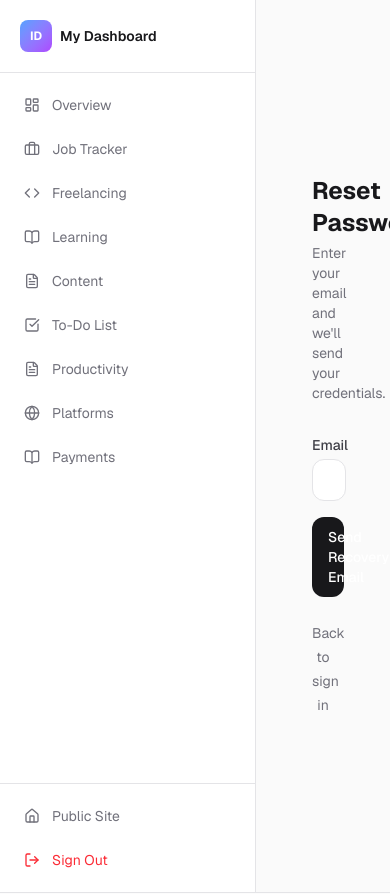
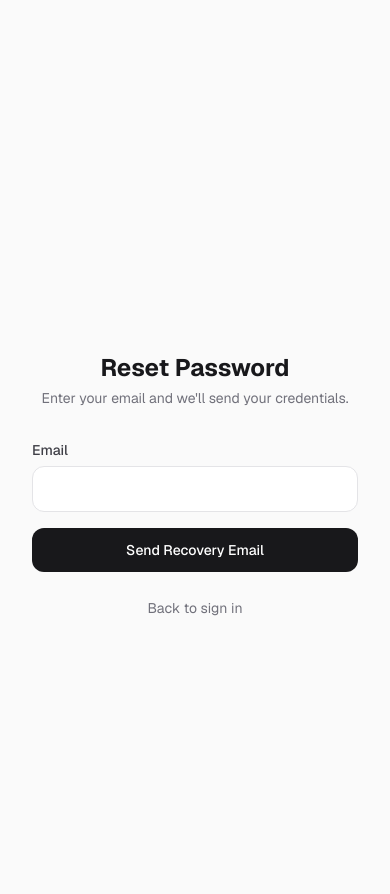
Before and after one commit to DarAshfaqDev/MyWebsite, a Next.js app: page /dashboard/login/forgot-password in a window 390 px wide. Shown: the top 894 px of the page. Built offline with nearby package versions, Linux system fonts and the light colour scheme.

Commit message:
fix: mobile responsive dashboard - hamburger sidebar, login/forgot-password mobile padding

```diff
--- a/src/app/dashboard/layout.tsx
+++ b/src/app/dashboard/layout.tsx
@@ -8,8 +8,8 @@ export default function DashboardLayout({
   return (
     <div className="flex min-h-screen">
       <DashboardSidebar />
-      <main className="flex-1 bg-zinc-50 dark:bg-zinc-950 overflow-auto">
-        <div className="p-6 lg:p-8 max-w-6xl">
+      <main className="flex-1 bg-zinc-50 dark:bg-zinc-950 overflow-auto min-w-0">
+        <div className="p-4 sm:p-6 lg:p-8 pt-16 sm:pt-6 lg:pt-8 max-w-6xl">
           {children}
         </div>
       </main>
--- a/src/app/dashboard/login/forgot-password/page.tsx
+++ b/src/app/dashboard/login/forgot-password/page.tsx
@@ -29,8 +29,8 @@ export default function ForgotPasswordPage() {
   }
 
   return (
-    <div className="min-h-screen flex items-center justify-center bg-zinc-50 dark:bg-zinc-950">
-      <div className="w-full max-w-sm mx-auto p-8">
+    <div className="min-h-screen flex items-center justify-center bg-zinc-50 dark:bg-zinc-950 px-4">
+      <div className="w-full max-w-sm mx-auto py-8">
         <div className="text-center mb-8">
           <h1 className="text-2xl font-bold text-zinc-900 dark:text-zinc-50">
             Reset Password
@@ -42,7 +42,7 @@ export default function ForgotPasswordPage() {
 
         <form onSubmit={handleSubmit} className="space-y-4">
           <div>
-            <label htmlFor="email" className="block text-sm font-medium text-zinc-700 dark:text-zinc-300 mb-1">
+            <label htmlFor="email" className="block text-sm font-medium text-zinc-700 dark:text-zinc-300 mb-1.5">
               Email
             </label>
             <input
@@ -51,7 +51,7 @@ export default function ForgotPasswordPage() {
               required
               value={email}
               onChange={(e) => setEmail(e.target.value)}
-              className="w-full px-4 py-2.5 rounded-xl border border-zinc-200 dark:border-zinc-700 bg-white dark:bg-zinc-800 text-zinc-900 dark:text-zinc-100 text-sm focus:outline-none focus:ring-2 focus:ring-blue-500/50"
+              className="w-full px-4 py-3 sm:py-2.5 rounded-xl border border-zinc-200 dark:border-zinc-700 bg-white dark:bg-zinc-800 text-zinc-900 dark:text-zinc-100 text-sm focus:outline-none focus:ring-2 focus:ring-blue-500/50"
             />
           </div>
 
@@ -64,7 +64,7 @@ export default function ForgotPasswordPage() {
           <button
             type="submit"
             disabled={status === "loading"}
-            className="w-full py-2.5 px-4 rounded-xl bg-zinc-900 dark:bg-white text-white dark:text-black font-medium text-sm hover:opacity-90 disabled:opacity-50 transition-opacity"
+            className="w-full py-3 sm:py-2.5 px-4 rounded-xl bg-zinc-900 dark:bg-white text-white dark:text-black font-medium text-sm hover:opacity-90 disabled:opacity-50 transition-opacity"
           >
             {status === "loading" ? "Sending..." : "Send Recovery Email"}
           </button>
@@ -73,7 +73,7 @@ export default function ForgotPasswordPage() {
         <p className="text-center mt-6">
           <Link
             href="/dashboard/login"
-            className="text-sm text-zinc-500 hover:text-zinc-700 dark:hover:text-zinc-300"
+            className="text-sm text-zinc-500 hover:text-zinc-700 dark:hover:text-zinc-300 py-1"
           >
             Back to sign in
           </Link>
--- a/src/app/dashboard/login/page.tsx
+++ b/src/app/dashboard/login/page.tsx
@@ -40,8 +40,8 @@ export default function LoginPage() {
   }
 
   return (
-    <div className="min-h-screen flex items-center justify-center bg-zinc-50 dark:bg-zinc-950">
-      <div className="w-full max-w-sm mx-auto p-8">
+    <div className="min-h-screen flex items-center justify-center bg-zinc-50 dark:bg-zinc-950 px-4">
+      <div className="w-full max-w-sm mx-auto py-8">
         <div className="text-center mb-8">
           <h1 className="text-2xl font-bold text-zinc-900 dark:text-zinc-50">
             Dashboard
@@ -51,7 +51,7 @@ export default function LoginPage() {
 
         <form onSubmit={handleSubmit} className="space-y-4">
           <div>
-            <label htmlFor="email" className="block text-sm font-medium text-zinc-700 dark:text-zinc-300 mb-1">
+            <label htmlFor="email" className="block text-sm font-medium text-zinc-700 dark:text-zinc-300 mb-1.5">
               Email
             </label>
             <input
@@ -60,11 +60,11 @@ export default function LoginPage() {
               type="email"
               autoComplete="username"
               required
-              className="w-full px-4 py-2.5 rounded-xl border border-zinc-200 dark:border-zinc-700 bg-white dark:bg-zinc-800 text-zinc-900 dark:text-zinc-100 text-sm focus:outline-none focus:ring-2 focus:ring-blue-500/50"
+              className="w-full px-4 py-3 sm:py-2.5 rounded-xl border border-zinc-200 dark:border-zinc-700 bg-white dark:bg-zinc-800 text-zinc-900 dark:text-zinc-100 text-sm focus:outline-none focus:ring-2 focus:ring-blue-500/50"
             />
           </div>
           <div>
-            <label htmlFor="password" className="block text-sm font-medium text-zinc-700 dark:text-zinc-300 mb-1">
+            <label htmlFor="password" className="block text-sm font-medium text-zinc-700 dark:text-zinc-300 mb-1.5">
               Password
             </label>
             <input
@@ -73,13 +73,13 @@ export default function LoginPage() {
               type="password"
               autoComplete="current-password"
               required
-              className="w-full px-4 py-2.5 rounded-xl border border-zinc-200 dark:border-zinc-700 bg-white dark:bg-zinc-800 text-zinc-900 dark:text-zinc-100 text-sm focus:outline-none focus:ring-2 focus:ring-blue-500/50"
+              className="w-full px-4 py-3 sm:py-2.5 rounded-xl border border-zinc-200 dark:border-zinc-700 bg-white dark:bg-zinc-800 text-zinc-900 dark:text-zinc-100 text-sm focus:outline-none focus:ring-2 focus:ring-blue-500/50"
             />
           </div>
           <div className="flex justify-end -mt-2">
             <Link
               href="/dashboard/login/forgot-password"
-              className="text-xs text-zinc-400 hover:text-zinc-600 dark:hover:text-zinc-300 transition-colors"
+              className="text-xs text-zinc-400 hover:text-zinc-600 dark:hover:text-zinc-300 transition-colors py-1"
             >
               Forgot password?
             </Link>
@@ -90,7 +90,7 @@ export default function LoginPage() {
           <button
             type="submit"
             disabled={loading}
-            className="w-full py-2.5 px-4 rounded-xl bg-zinc-900 dark:bg-white text-white dark:text-black font-medium text-sm hover:opacity-90 disabled:opacity-50 transition-opacity"
+            className="w-full py-3 sm:py-2.5 px-4 rounded-xl bg-zinc-900 dark:bg-white text-white dark:text-black font-medium text-sm hover:opacity-90 disabled:opacity-50 transition-opacity"
           >
             {loading ? "Signing in..." : "Sign In"}
           </button>
@@ -118,9 +118,9 @@ export default function LoginPage() {
             setGoogleLoading(true);
             signIn("google", { callbackUrl: "/dashboard" });
           }}
-          className="w-full flex items-center justify-center gap-3 py-2.5 px-4 rounded-xl border border-zinc-200 dark:border-zinc-700 bg-white dark:bg-zinc-800 text-zinc-700 dark:text-zinc-300 font-medium text-sm hover:bg-zinc-50 dark:hover:bg-zinc-700 transition-colors disabled:opacity-50"
+          className="w-full flex items-center justify-center gap-3 py-3 sm:py-2.5 px-4 rounded-xl border border-zinc-200 dark:border-zinc-700 bg-white dark:bg-zinc-800 text-zinc-700 dark:text-zinc-300 font-medium text-sm hover:bg-zinc-50 dark:hover:bg-zinc-700 transition-colors disabled:opacity-50"
         >
-          <svg className="h-5 w-5" viewBox="0 0 24 24">
+          <svg className="h-5 w-5 shrink-0" viewBox="0 0 24 24">
             <path d="M22.56 12.25c0-.78-.07-1.53-.2-2.25H12v4.26h5.92a5.06 5.06 0 0 1-2.2 3.32v2.77h3.57c2.08-1.92 3.28-4.74 3.28-8.1z" fill="#4285F4" />
             <path d="M12 23c2.97 0 5.46-.98 7.28-2.66l-3.57-2.77c-.98.66-2.23 1.06-3.71 1.06-2.86 0-5.29-1.93-6.16-4.53H2.18v2.84C3.99 20.53 7.7 23 12 23z" fill="#34A853" />
             <path d="M5.84 14.09c-.22-.66-.35-1.36-.35-2.09s.13-1.43.35-2.09V7.07H2.18C1.43 8.55 1 10.22 1 12s.43 3.45 1.18 4.93l2.85-2.22.81-.62z" fill="#FBBC05" />
--- a/src/components/dashboard/sidebar.tsx
+++ b/src/components/dashboard/sidebar.tsx
@@ -3,6 +3,7 @@
 import { usePathname } from "next/navigation";
 import Link from "next/link";
 import { signOut } from "next-auth/react";
+import { useState } from "react";
 import {
   LayoutDashboard,
   Briefcase,
@@ -13,6 +14,8 @@ import {
   Globe,
   LogOut,
   Home,
+  Menu,
+  X,
 } from "lucide-react";
 import { cn } from "@/lib/utils";
 
@@ -30,11 +33,15 @@ const navItems = [
 
 export function DashboardSidebar() {
   const pathname = usePathname();
+  const [mobileOpen, setMobileOpen] = useState(false);
 
-  return (
-    <aside className="w-64 border-r border-zinc-200 dark:border-zinc-700 bg-white dark:bg-zinc-900 flex flex-col">
+  const isLoginPage = pathname === "/dashboard/login" || pathname === "/dashboard/login/forgot-password";
+  if (isLoginPage) return null;
+
+  const sidebarContent = (
+    <>
       <div className="p-5 border-b border-zinc-200 dark:border-zinc-700">
-        <Link href="/dashboard" className="flex items-center gap-2">
+        <Link href="/dashboard" className="flex items-center gap-2" onClick={() => setMobileOpen(false)}>
           <div className="w-8 h-8 rounded-lg bg-gradient-to-br from-blue-400 to-purple-500 flex items-center justify-center text-white font-bold text-xs">
             ID
           </div>
@@ -44,13 +51,14 @@ export function DashboardSidebar() {
         </Link>
       </div>
 
-      <nav className="flex-1 p-3 space-y-1">
+      <nav className="flex-1 p-3 space-y-1 overflow-y-auto">
         {navItems.map((item) => {
           const isActive = pathname === item.href;
           return (
             <Link
               key={item.href}
               href={item.href}
+              onClick={() => setMobileOpen(false)}
               className={cn(
                 "flex items-center gap-3 px-3 py-2.5 rounded-xl text-sm transition-colors",
                 isActive
@@ -58,7 +66,7 @@ export function DashboardSidebar() {
                   : "text-zinc-500 dark:text-zinc-400 hover:text-zinc-900 dark:hover:text-zinc-100 hover:bg-zinc-50 dark:hover:bg-zinc-800/50"
               )}
             >
-              <item.icon className="h-4 w-4" />
+              <item.icon className="h-4 w-4 shrink-0" />
               {item.label}
             </Link>
           );
@@ -68,19 +76,56 @@ export function DashboardSidebar() {
       <div className="p-3 border-t border-zinc-200 dark:border-zinc-700 space-y-1">
         <Link
           href="/"
+          onClick={() => setMobileOpen(false)}
           className="flex items-center gap-3 px-3 py-2.5 rounded-xl text-sm text-zinc-500 hover:text-zinc-900 dark:hover:text-zinc-100 hover:bg-zinc-50 dark:hover:bg-zinc-800/50 transition-colors"
         >
-          <Home className="h-4 w-4" />
+          <Home className="h-4 w-4 shrink-0" />
           Public Site
         </Link>
         <button
           onClick={() => signOut({ callbackUrl: "/dashboard/login" })}
           className="w-full flex items-center gap-3 px-3 py-2.5 rounded-xl text-sm text-red-500 hover:bg-red-50 dark:hover:bg-red-900/20 transition-colors"
         >
-          <LogOut className="h-4 w-4" />
+          <LogOut className="h-4 w-4 shrink-0" />
           Sign Out
         </button>
       </div>
-    </aside>
+    </>
+  );
+
+  return (
+    <>
+      <button
+        onClick={() => setMobileOpen(true)}
+        className="lg:hidden fixed top-4 left-4 z-40 p-2.5 rounded-xl bg-white dark:bg-zinc-900 border border-zinc-200 dark:border-zinc-700 shadow-sm"
+        aria-label="Open menu"
+      >
+        <Menu className="h-5 w-5 text-zinc-600 dark:text-zinc-400" />
+      </button>
+
+      {mobileOpen && (
+        <div
+          className="lg:hidden fixed inset-0 z-30 bg-black/40 backdrop-blur-sm"
+          onClick={() => setMobileOpen(false)}
+        />
+      )}
+
+      <aside
+        className={cn(
+          "fixed lg:static inset-y-0 left-0 z-40 w-64 border-r border-zinc-200 dark:border-zinc-700 bg-white dark:bg-zinc-900 flex flex-col transition-transform duration-300",
+          mobileOpen ? "translate-x-0" : "-translate-x-full lg:translate-x-0"
+        )}
+      >
+        {mobileOpen && (
+          <button
+            onClick={() => setMobileOpen(false)}
+            className="lg:hidden absolute top-4 right-4 p-1.5 rounded-lg hover:bg-zinc-100 dark:hover:bg-zinc-800"
+          >
+            <X className="h-5 w-5 text-zinc-500" />
+          </button>
+        )}
+        {sidebarContent}
+      </aside>
+    </>
   );
 }
```
